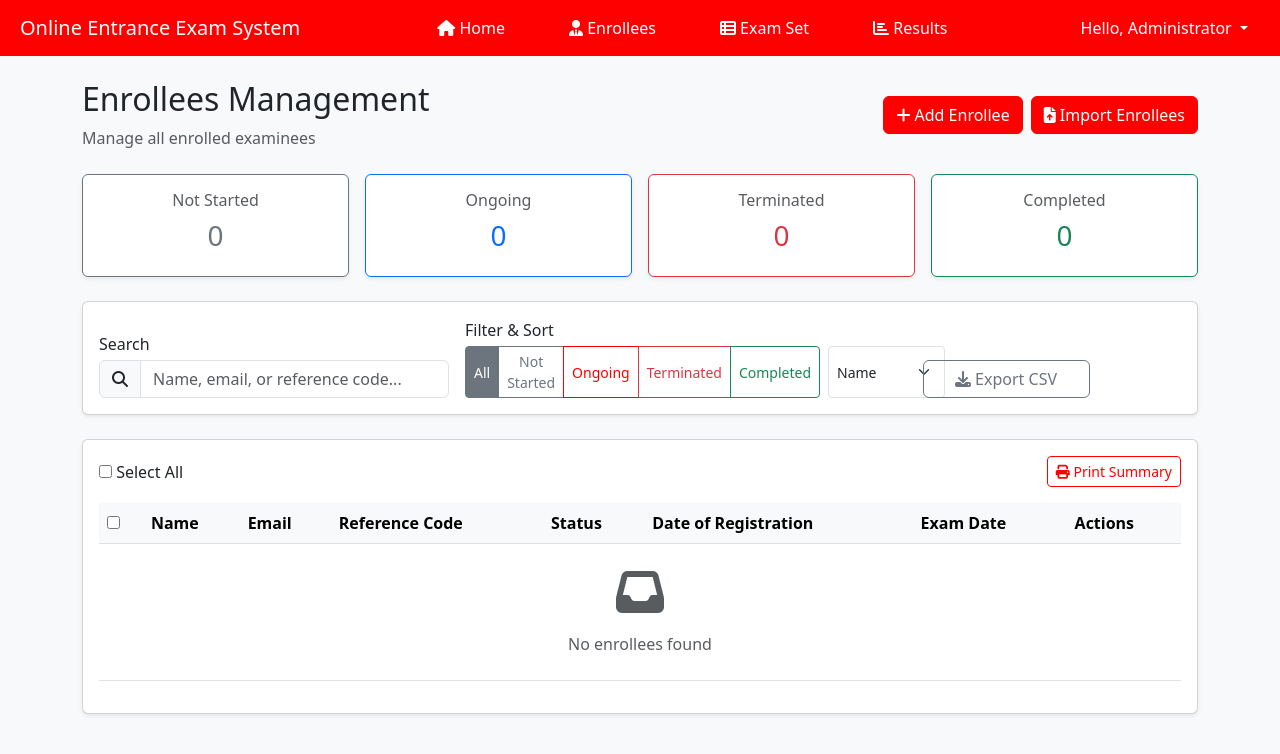
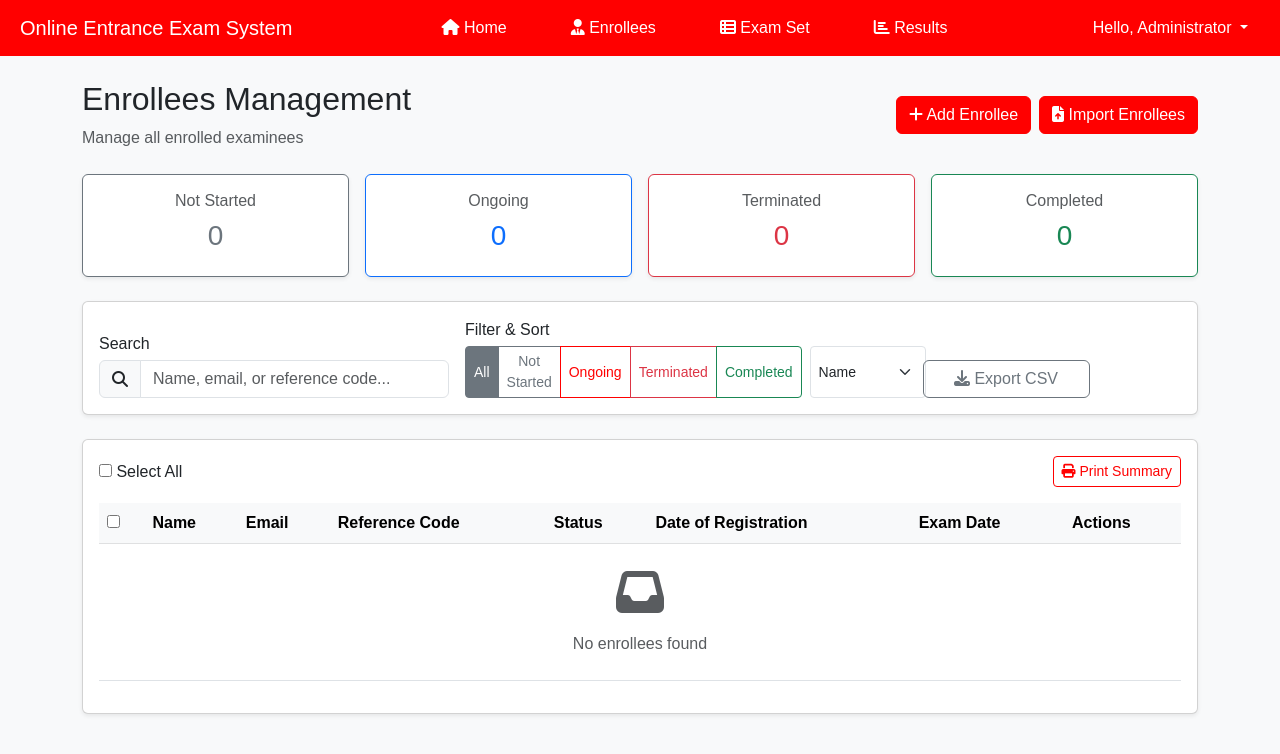
Before and after one commit to itsmesjprzz/guided_path, a Flask app: page /admin/enrollees in a window 1280 px wide. Shown: the top 754 px of the page. Run offline with Flask 3, Linux system fonts and the light colour scheme; a user stored in the database is signed in; data that the repository does not hold is empty; some libraries are stand-ins or nearby versions.

Commit message:
font singularity

```diff
--- a/templates/enrollees.html
+++ b/templates/enrollees.html
@@ -7,7 +7,7 @@
 <link href="https://cdn.jsdelivr.net/npm/bootstrap@5.3.0/dist/css/bootstrap.min.css" rel="stylesheet">
 <link rel="stylesheet" href="https://cdnjs.cloudflare.com/ajax/libs/font-awesome/6.4.0/css/all.min.css">
 <style>
-    body { background-color: #f8f9fa; }
+    body { background-color: #f8f9fa; font-family: Arial, sans-serif; }
     .navbar-custom { background-color: #ff0000 !important; gap: 10px; }
     .navbar-custom .nav-link, .navbar-custom .navbar-brand { color: #fff !important; }
     .status-badge { padding: 4px 12px; border-radius: 12px; font-size: 12px; font-weight: 700; display: inline-block; text-transform: capitalize; }
--- a/templates/results.html
+++ b/templates/results.html
@@ -27,6 +27,7 @@
       background: #f8f9fa;
       min-height: 100vh;
       color: var(--text-dark);
+      font-family: Arial, sans-serif;
     }
 
     /* Same navbar style as Enrollees page */
```
